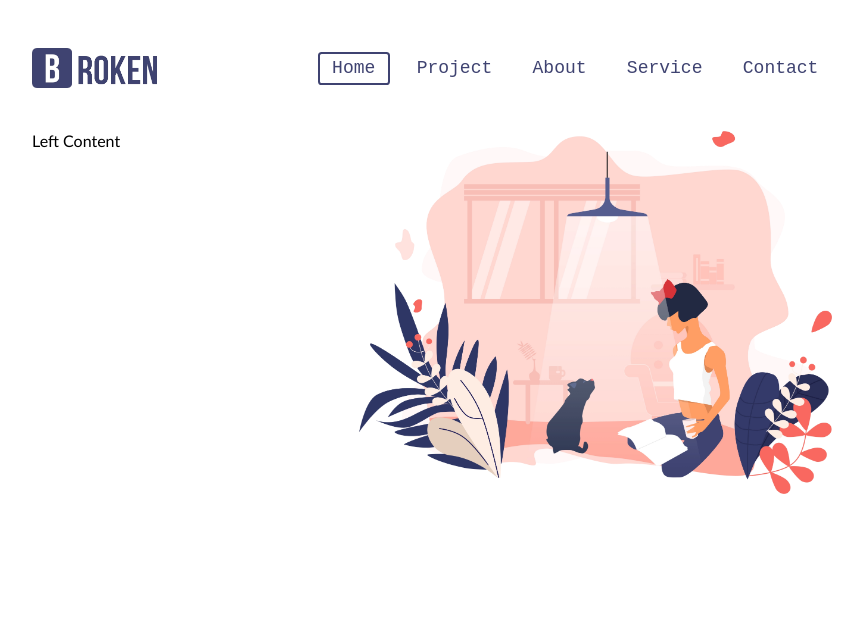
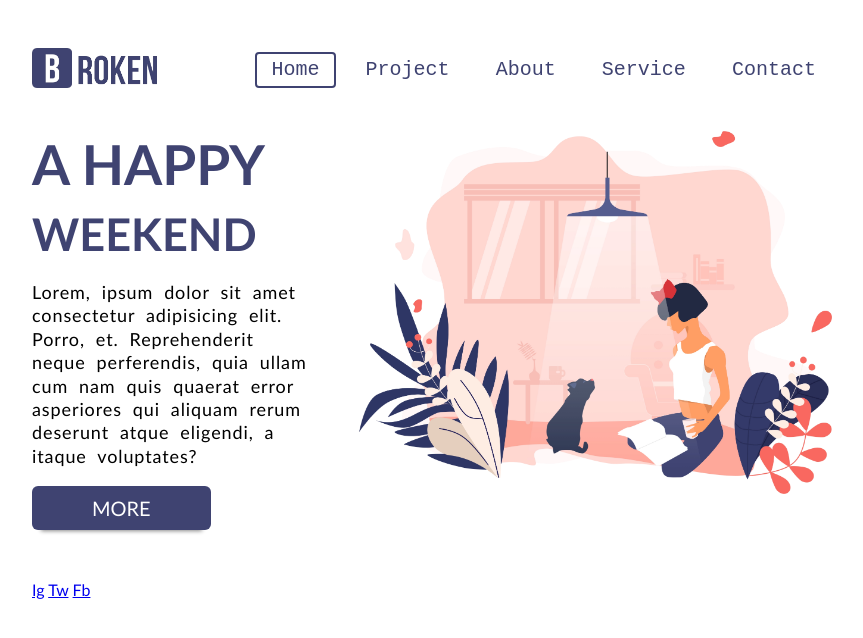
Before and after one commit to VladimirK1435/03---HappyWeekend, a website: page index.html in a window 1280 px wide. Shown: the whole page, without its empty margins (208-1071 px from the left). Drawn offline with Linux system fonts and the light colour scheme.

Commit message:
Title, description, button

```diff
--- a/index.html
+++ b/index.html
@@ -60,13 +60,14 @@
         padding-left: 0.7em;
         padding-right: 0.7em;
         margin-left: 0.5em;
-        font-size: 18px;
+        font-size: 20px;
         line-height: 1em;
         text-decoration: none;
         color: #3f4371;
         font-family: monospace;
         border: 0.1em solid transparent;
         border-radius: 0.2em;
+        transition: all 0.75s;
       }
 
       nav > a:first-child {
@@ -84,9 +85,53 @@
         margin-left: calc((100% - 800px) / 2);
       }
 
-      div {
+      main > div {
         width: 35%;
         float: left;
+      }
+
+      h1 {
+        color: #3f4371;
+        text-transform: uppercase;
+        font-size: 55px;
+        margin: 0;
+      }
+
+      h1 > span {
+        font-size: 45px;
+      }
+
+      p {
+        font-size: 18px;
+        line-height: 1.3em;
+        letter-spacing: 0.05em;
+        word-spacing: 0.3em;
+      }
+
+      main > div > a {
+        display: inline-block;
+        padding: 0.5em;
+        padding-left: 3em;
+        padding-right: 3em;
+        text-decoration: none;
+        font-size: 20px;
+        background-color: #3f4371;
+        color: white;
+        border-radius: 0.3em;
+        text-transform: uppercase;
+        box-shadow: 0 0.5em 0.2em -0.45em #888;
+        transition: all 0.75s;
+      }
+
+      main > div > a:hover {
+        box-shadow: 0 0.6em 0.4em -0.5em #555;
+      }
+
+      div > div {
+        margin-top: 50px;
+      }
+
+      div > div > a {
       }
 
       main > img {
@@ -111,7 +156,21 @@
     </header>
 
     <main>
-      <div>Left Content</div>
+      <div>
+        <h1>A happy <span>weekend</span></h1>
+        <p>
+          Lorem, ipsum dolor sit amet consectetur adipisicing elit. Porro, et.
+          Reprehenderit neque perferendis, quia ullam cum nam quis quaerat error
+          asperiores qui aliquam rerum deserunt atque eligendi, a itaque
+          voluptates?
+        </p>
+        <a href="#">More</a>
+        <div>
+          <a href="#">Ig</a>
+          <a href="#">Tw</a>
+          <a href="#">Fb</a>
+        </div>
+      </div>
       <img
         src="./img/main.png"
         alt="Girl sitting on the floor, reading a book."
```
